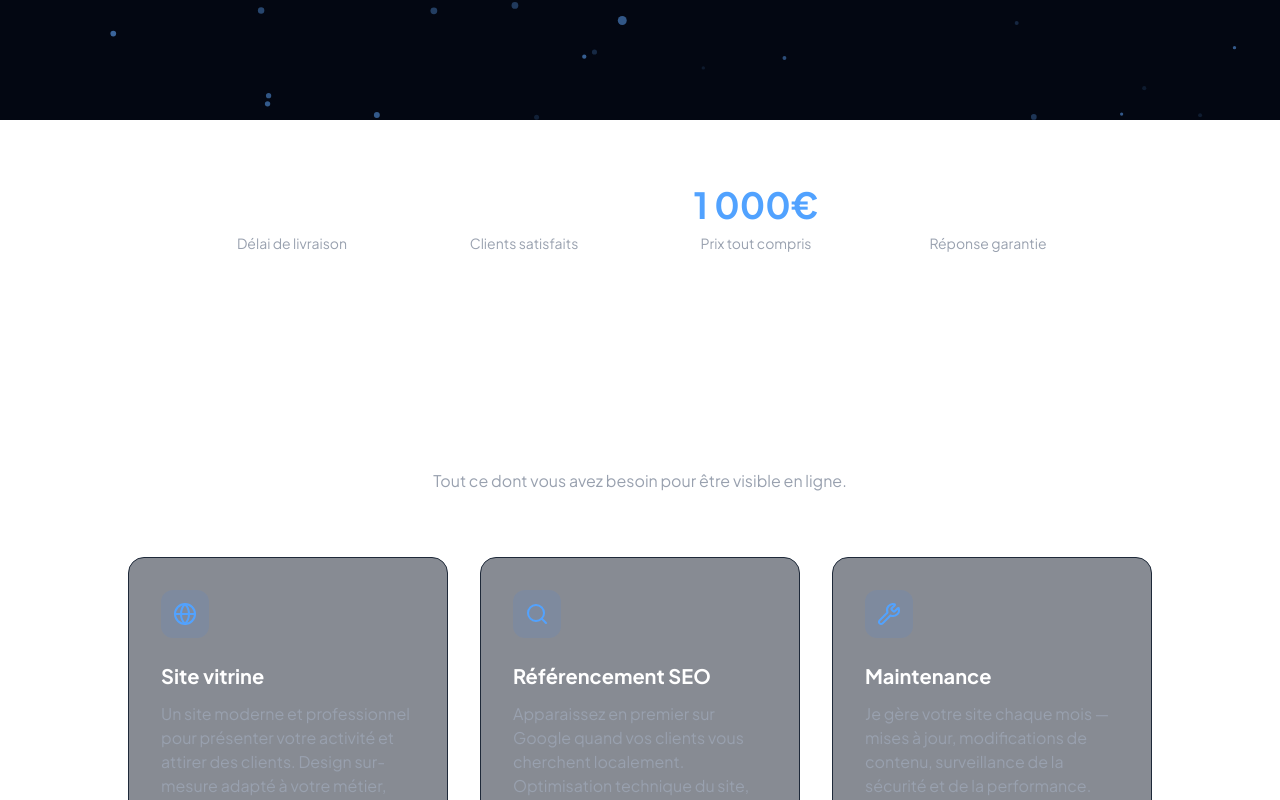
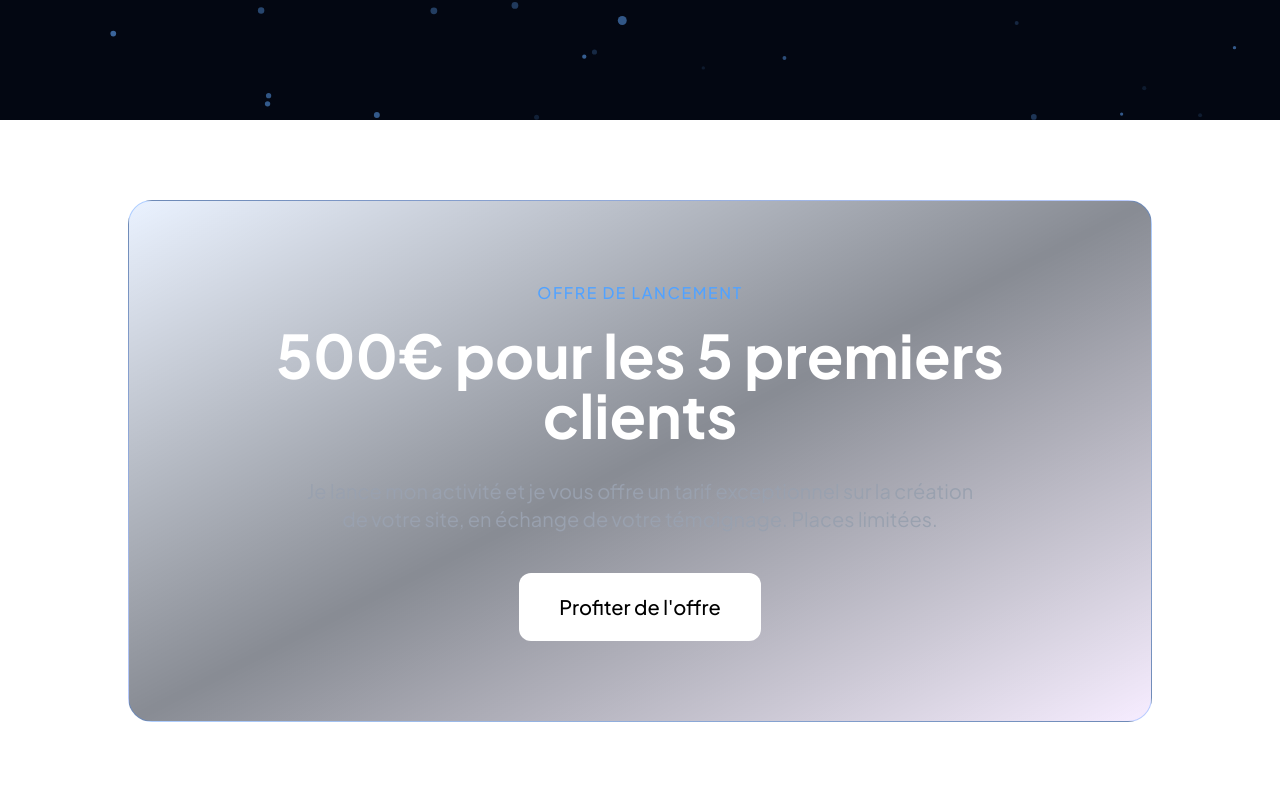
Before and after one commit to enguerrandbourghelle/agence-demo, a Next.js app: page / in a window 1280 px wide. Shown: the part 680-1480 px from the top of the page. Built offline with nearby package versions, Linux system fonts and the light colour scheme.

Commit message:
feat: section promo 500e pour les 5 premiers clients

```diff
--- a/app/page.tsx
+++ b/app/page.tsx
@@ -2,6 +2,7 @@
 import { useEffect, useRef } from "react";
 import gsap from "gsap";
 import Navbar from "../components/Navbar";
+import PromoOffre from "../components/PromoOffre";
 import Stats from "../components/Stats";
 import Services from "../components/Services";
 import APropos from "../components/APropos";
@@ -54,6 +55,7 @@ export default function Home() {
             </button>
           </div>
         </section>
+        <PromoOffre />
         <Stats />
         <Services />
         <APropos />
--- /dev/null
+++ b/components/PromoOffre.tsx
@@ -0,0 +1,32 @@
+"use client";
+import AnimatedSection from "./AnimatedSection";
+
+export default function PromoOffre() {
+  const scrollToContact = () => {
+    document.getElementById("contact")?.scrollIntoView({ behavior: "smooth" });
+  };
+
+  return (
+    <section className="py-20 px-6">
+      <div className="max-w-5xl mx-auto">
+        <AnimatedSection>
+          <div className="bg-gradient-to-br from-blue-500/10 via-gray-900/50 to-purple-500/10 border border-blue-500/30 rounded-3xl p-16 md:p-20 text-center">
+            <p className="text-base font-medium text-blue-400 mb-5 tracking-widest uppercase">Offre de lancement</p>
+            <h2 className="text-5xl md:text-6xl font-bold text-white mb-8">
+              500€ pour les 5 premiers clients
+            </h2>
+            <p className="text-gray-400 text-xl max-w-2xl mx-auto mb-10">
+              Je lance mon activité et je vous offre un tarif exceptionnel sur la création de votre site, en échange de votre témoignage. Places limitées.
+            </p>
+            <button
+              onClick={scrollToContact}
+              className="bg-white text-black px-10 py-5 rounded-xl text-xl font-medium hover:bg-gray-100 transition"
+            >
+              Profiter de l&apos;offre
+            </button>
+          </div>
+        </AnimatedSection>
+      </div>
+    </section>
+  );
+}
```
